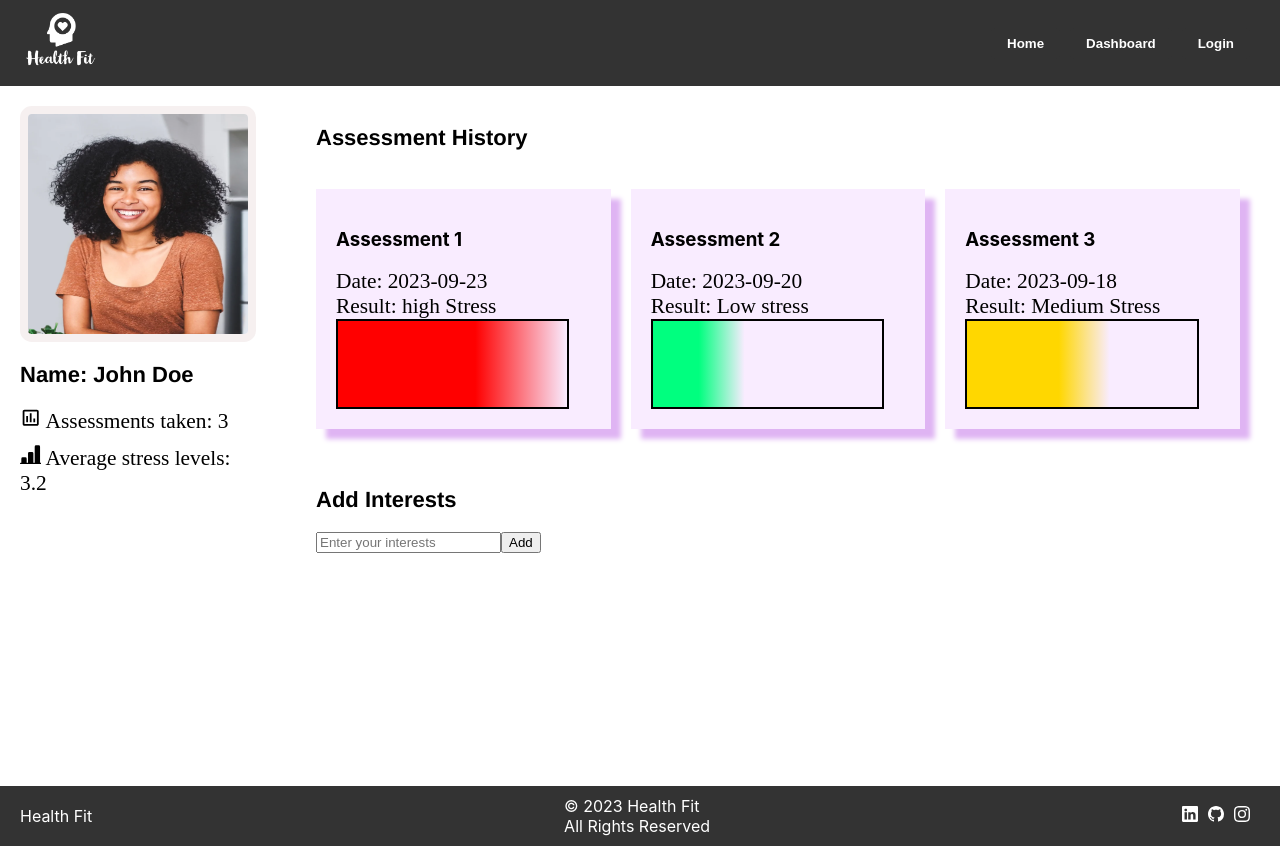
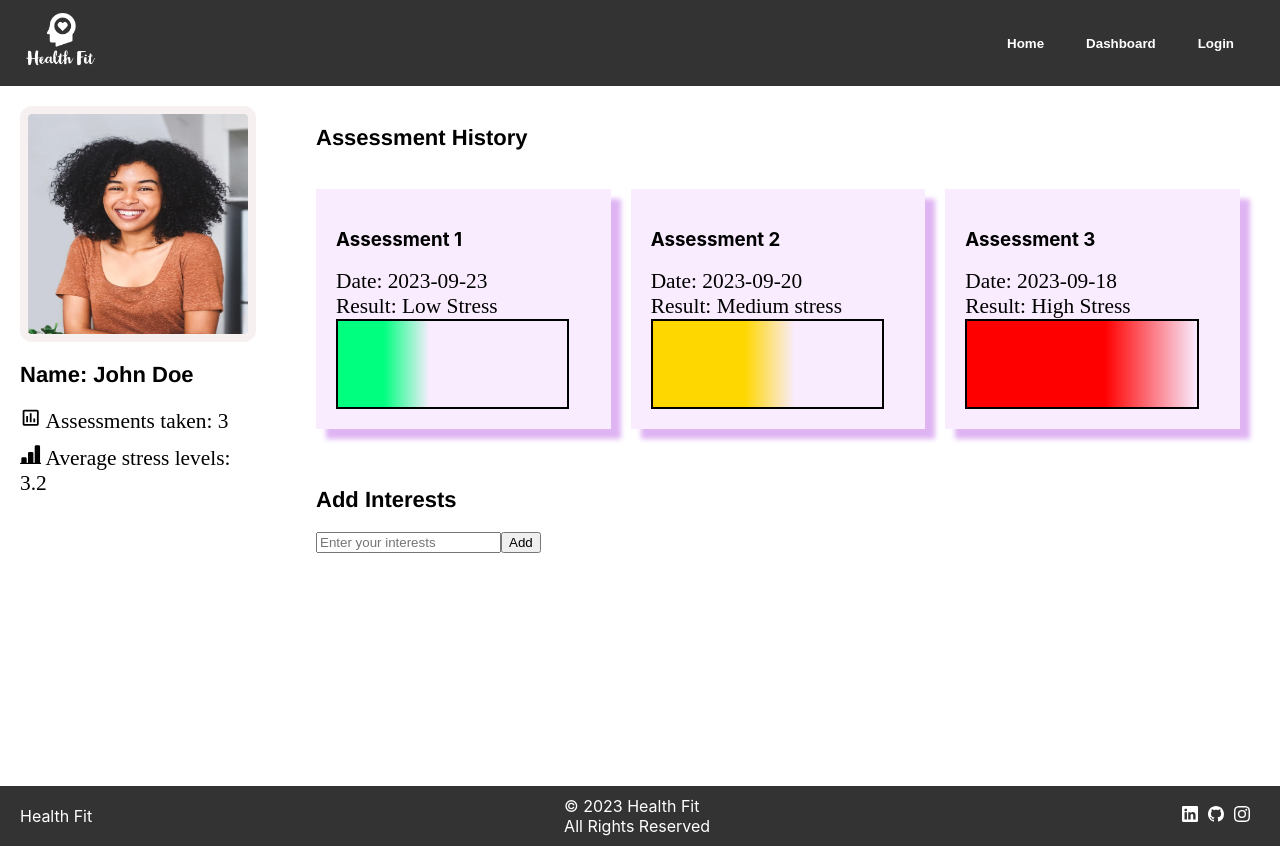
Before and after one commit to Amitkumar71/SIH, a React (Create React App) app in the folder prototype/: page /dashboard in a window 1280 px wide. Built offline with nearby package versions, Linux system fonts and the light colour scheme.

Commit message:
Dashboard updated

```diff
--- a/prototype/src/Components/Dashboard2.jsx
+++ b/prototype/src/Components/Dashboard2.jsx
@@ -30,20 +30,20 @@ class Dashboard extends Component {
             <div className="assessment-card">
               <h3>Assessment 1</h3>
               <p>Date: 2023-09-23</p>
-              <p>Result: high Stress</p>
-              <div className="indicator high"></div>
+              <p>Result: Low Stress</p>
+              <div className="indicator low"></div>
             </div>
             <div className="assessment-card">
               <h3>Assessment 2</h3>
               <p>Date: 2023-09-20</p>
-              <p>Result: Low stress</p>
-              <div className="indicator low"></div>
+              <p>Result: Medium stress</p>
+              <div className="indicator medium"></div>
             </div>
             <div className="assessment-card">
               <h3>Assessment 3</h3>
               <p>Date: 2023-09-18</p>
-              <p>Result: Medium Stress</p>
-              <div className="indicator medium"></div>
+              <p>Result: High Stress</p>
+              <div className="indicator high"></div>
             </div>
           </div>
           <div className="add-interests">
```
